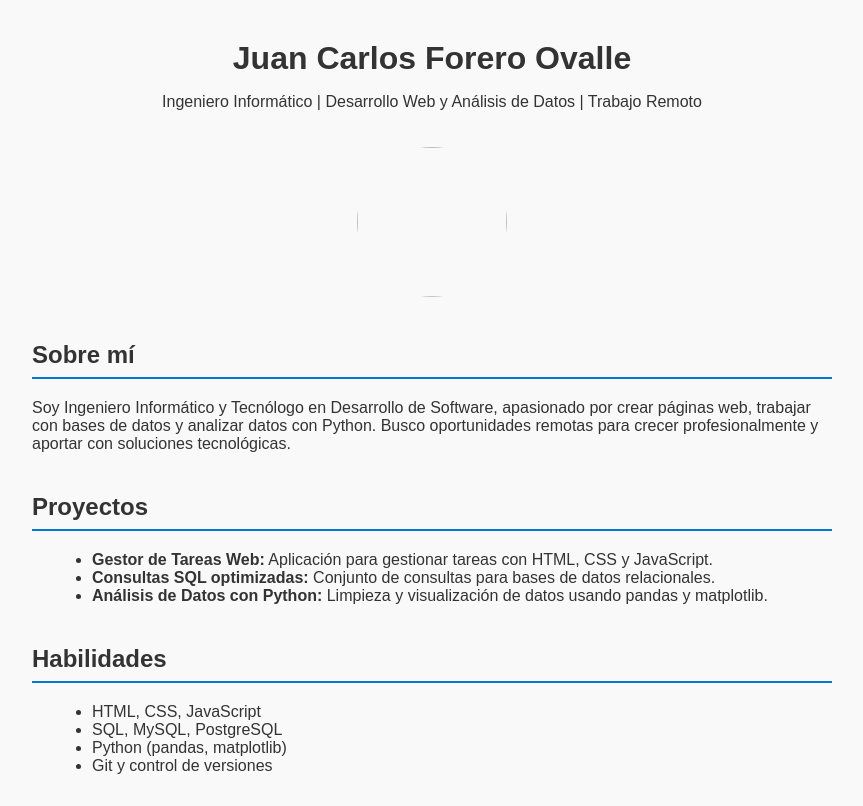
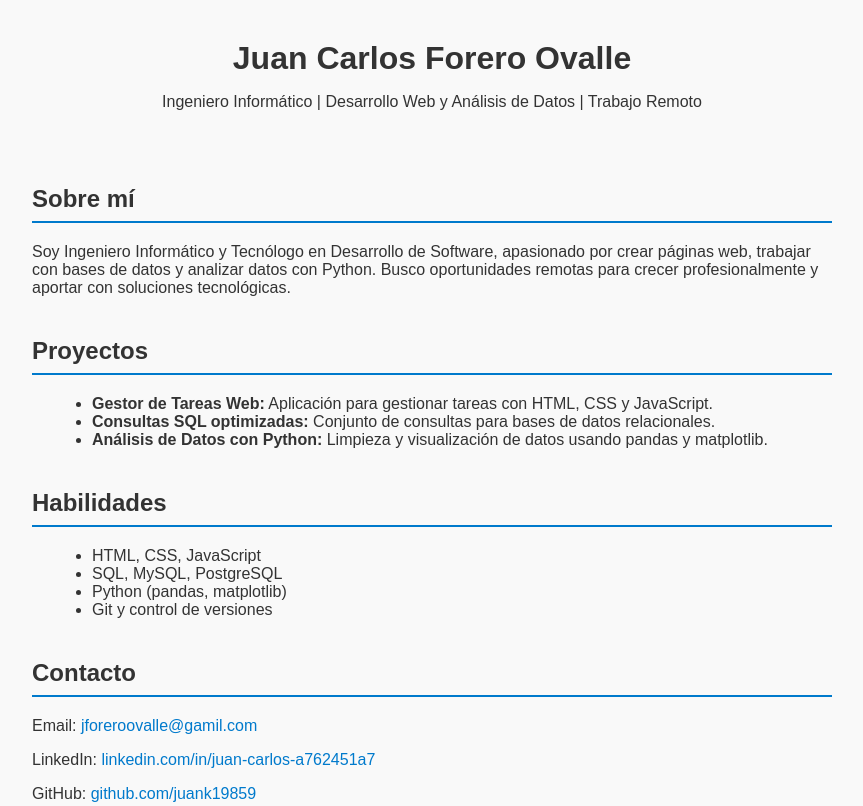
Before and after one commit to juank19859/mi-portafolio, a plain HTML site: page index.html in a window 1280 px wide. Shown: the top 806 px of the page, without its empty margins (208-1071 px from the left). Drawn offline with Linux system fonts and the light colour scheme.

Commit message:
Update index.html

```diff
--- a/index.html
+++ b/index.html
@@ -17,13 +17,7 @@
             text-align: center;
             margin-bottom: 40px;
         }
-        img {
-            border-radius: 100px;
-            width: 150px;
-            height: 150px;
-            object-fit: cover;
-            margin-top: 20px;
-        }
+
         h1 {
             margin-bottom: 0;
         }
```
